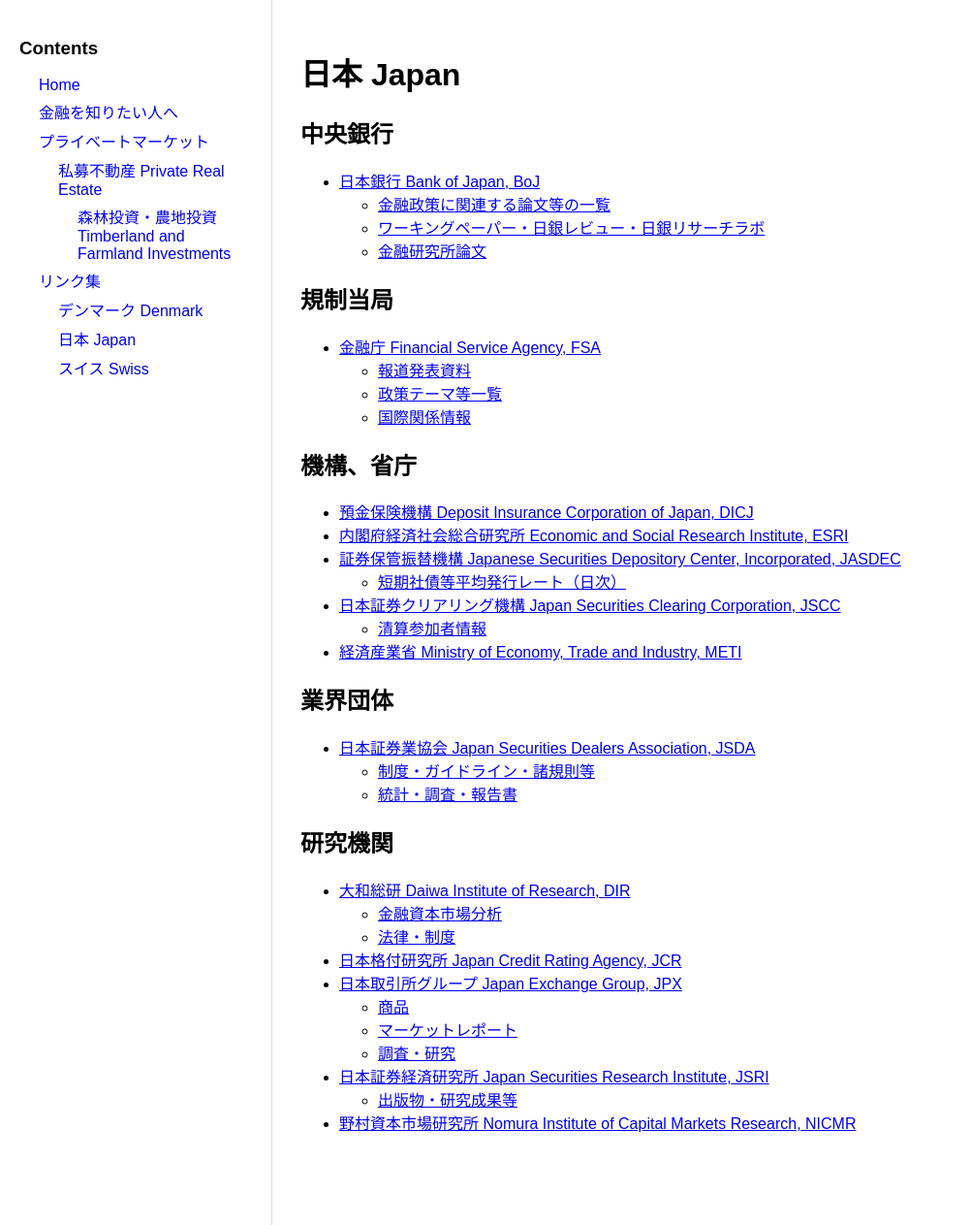
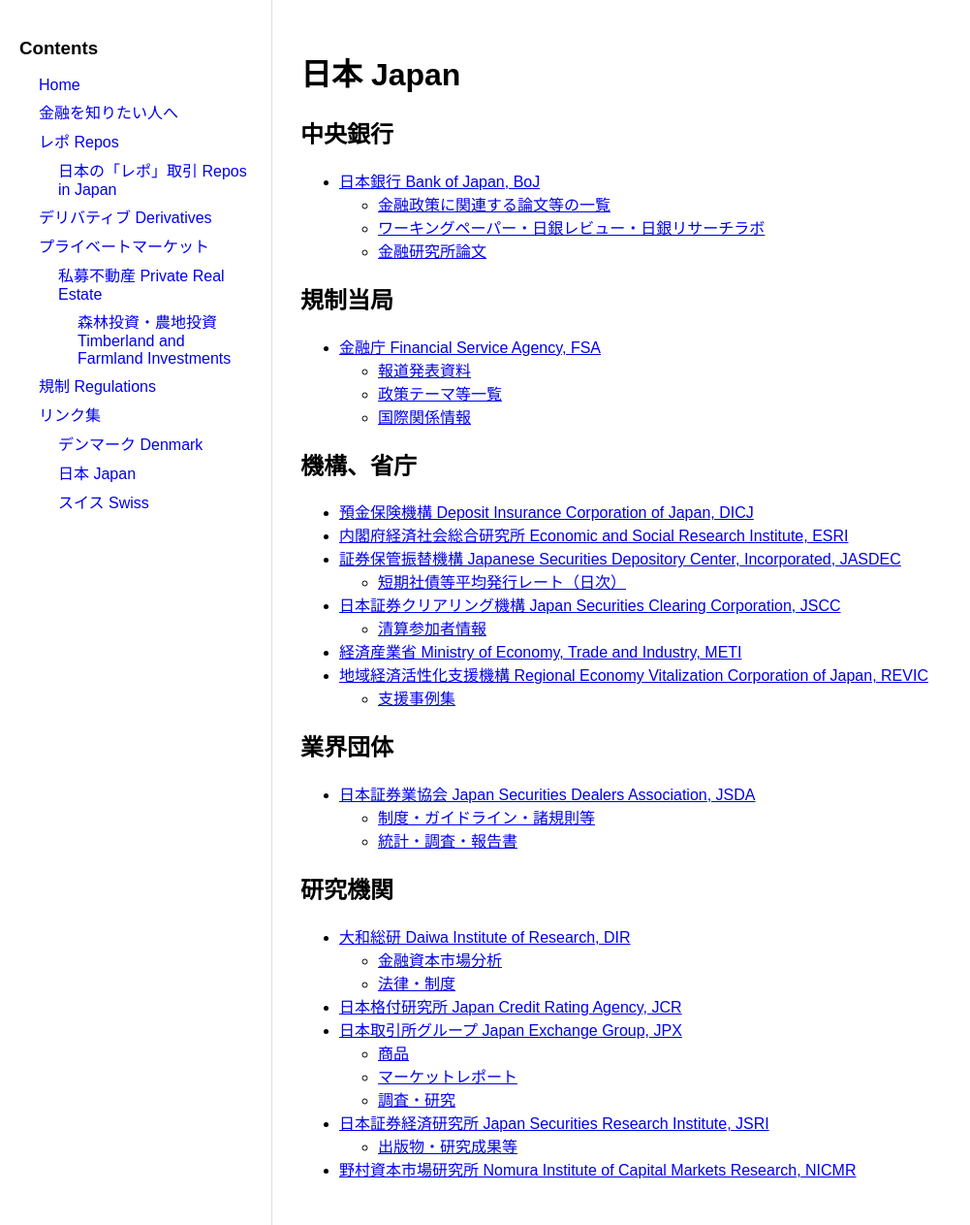
Before and after one commit to Naoki-Yamamoto-codes/finance, a Jekyll site: the page built from _contents/links/japan.md, in a window 1280 px wide and 1263 px high. Shown: the whole window at 97% size, without its empty margins (0-1001 px from the left). Built offline with Jekyll 4.4.1, drawn with Linux system fonts in a browser that asks for light colours; some of the changed lines change nothing that is shown.

Commit message:
add repo

````diff
--- /dev/null
+++ b/_contents/derivatives/index.md
@@ -0,0 +1,5 @@
+---
+layout: default
+title: デリバティブ Derivatives
+permalink: /contents/derivatives/
+---
--- a/_contents/links/japan.md
+++ b/_contents/links/japan.md
@@ -23,6 +23,8 @@
 - [日本証券クリアリング機構 Japan Securities Clearing Corporation, JSCC](https://www.jpx.co.jp/jscc/)
   - [清算参加者情報](https://www.jpx.co.jp/jscc/sankasha.html)
 - [経済産業省 Ministry of Economy, Trade and Industry, METI](https://www.meti.go.jp/)
+- [地域経済活性化支援機構 Regional Economy Vitalization Corporation of Japan, REVIC](https://www.revic.co.jp/index.html)
+  - [支援事例集](https://www.revic.co.jp/examples/index.html)
 
 ## 業界団体
 - [日本証券業協会 Japan Securities Dealers Association, JSDA](https://www.jsda.or.jp/)
--- /dev/null
+++ b/_contents/regulations/index.md
@@ -0,0 +1,5 @@
+---
+layout: default
+title: 規制 Regulations
+permalink: /contents/regulations/
+---
--- /dev/null
+++ b/_contents/repos/index.md
@@ -0,0 +1,42 @@
+---
+layout: default
+title: レポ Repos
+permalink: /contents/repos/
+---
+
+レポ取引(Repurchase agreement, Repo)とは一定期間後に証券を買い戻す取引である。
+証券を売ったときの価格で買い戻すわけではなく、利息を含めて買い戻す。
+
+証券を売る側としては、
+- 証券を担保として現金を調達する
+- 手元の証券を使って追加のリターンを得る
+証券を買う側としては、
+- 手元の現金からリターンを得る（=レポ市場で運用する）
+- 特定の証券を一定期間所有する
+
+といった目的がある。
+したがって、証券を売る側は資金を調達する側であるし、証券を買う側は資金を提供する側である。
+
+```mermaid
+flowchart LR
+    subgraph Initial["取引開始時"]
+        direction LR
+        A1["A: 証券売手（資金調達側）"]
+        B1["B: 証券買手（資金提供側）"]
+        A1 -->|"証券"| B1
+        B1 -->|"現金"| A1
+    end
+```
+```mermaid
+flowchart LR
+    subgraph Final["取引終了時"]
+        direction LR
+        A2["A: 証券売手（資金調達側）"]
+        B2["B: 証券買手（資金提供側）"]
+        A2 -->|"現金"| B2
+        B2 -->|"証券"| A2
+    end
+```
+
+リバースレポ取引(Reverse repo agreement)は単にレポ取引の視点を変えただけである。
+あるレポ取引は、証券を買い戻す側（上図のA）から見たらレポ取引であり、証券を売り戻す側（上図のB）からしたらリバースレポ取引である。
--- /dev/null
+++ b/_contents/repos/repos_in_japan.md
@@ -0,0 +1,45 @@
+---
+layout: default
+title: 日本の「レポ」取引 Repos in Japan
+---
+日本のレポ取引の形態について記載する。
+もちろん、日本の金融機関が日本でグローバルなレポを扱うことも可能であるが、ここでは割愛する。
+
+## 債券
+買い戻す取引という意味では、レポ取引に相当するのは債券現先取引（債券等の条件付売買取引）である。
+現先取引は債券しかないので、債券をとって単に現先と書かれる。
+一方で、現金を担保に債券を貸借する取引である現金担保付債券貸借取引は買い戻す取引の現先と同様の経済効果があり、現先ではなく現金担保付債券貸借取引が行われることがある。
+現金担保付債券貸借取引は現担レポと呼ばれている。
+日本で債券レポといった場合には、債券現先取引と現金担保付債券貸借取引の両方が含まれる。
+レポの中に貸借が含まれるという非常に混乱を生む呼び方である。
+債券現先は商品が生まれてから制度変更があり、制度変更前の現先と制度変更後の現先がある。
+今の制度変更後の現先に対して制度変更前の現先を旧現先と呼んだり、制度変更前の現先に対して今の制度変更後の現先を新現先と呼んだりすることがある。
+```mermaid
+flowchart LR
+    subgraph SecuritiesFinance["債券レポ"]
+        subgraph Gensaki["債券現先"]
+            direction TD
+            GENSAKINEW["新債券現先取引（新現先）"]
+            GENSAKIOLD["旧債券現先取引（旧現先）"]
+        end
+        GENTAN["現金担保付債券貸借取引（現担レポ）"]
+    end
+```
+このような形になっているのはもちろん歴史的経緯による。
+旧現先が生まれて取引が拡大するも、短期金融市場で別の魅力的な商品が生まれ、旧現先は税やリスク管理の面から商品としての競争力を失った。
+現担レポが登場し旧現先からシフトした。その後旧現先の制度を改正し、新現先が登場。しかし、新現先へ完全に移行したわけではなく、現在は旧現先、現担レポ、新現先の3つが残っている。
+
+## 株式
+日本で株レポといった場合には、株券貸借取引（株券等の貸借取引）を表す。
+債券の現担レポと同様に、株レポはレポと同等の経済効果を持つ貸借として普及したためである。
+
+```mermaid
+flowchart LR
+    subgraph SecuritiesFinance["株レポ"]
+        KABUTAISHAKU["株券貸借取引"]
+    end
+```
+
+## 参考
+- 東京マネーマーケット
+- [日証協　自主規制規則・債券関係](https://www.jsda.or.jp/shijyo/seido/jishukisei/web-handbook/106_saiken/index.html)
--- a/_data/toc.yml
+++ b/_data/toc.yml
@@ -3,6 +3,15 @@
 
 - name: 金融を知りたい人へ
   href: /contents/for_learners/
+
+- name: レポ Repos
+  href: /contents/repos/
+  items:
+    - name: 日本の「レポ」取引 Repos in Japan
+      href: /contents/repos/repos_in_japan/
+
+- name: デリバティブ Derivatives
+  href: /contents/derivatives/
 
 - name: プライベートマーケット
   href: /contents/private_markets/
@@ -13,6 +22,9 @@
         - name: 森林投資・農地投資 Timberland and Farmland Investments
           href: /contents/private_markets/private_real_estate/timberland_farmland/
 
+- name: 規制 Regulations
+  href: /contents/regulations/
+
 - name: リンク集
   href: /contents/links/
   items:
````
